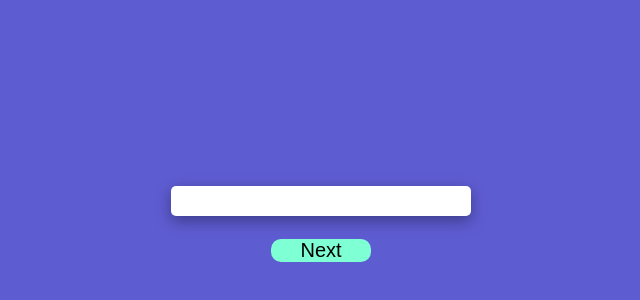
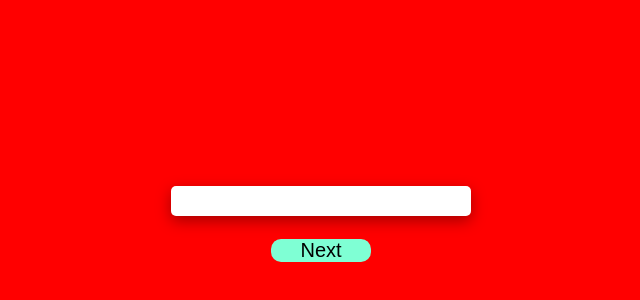
Before and after one commit to MohammadNaemEsfahani/regex-project, a plain HTML site: page index.html in a window 1280 px wide. Shown: the part 14-314 px from the top of the page, without its empty margins (319-959 px from the left). Drawn offline with Linux system fonts and the light colour scheme.

Commit message:
Update style.css

```diff
--- a/style.css
+++ b/style.css
@@ -5,7 +5,7 @@
 }
 body{
 
-    background-color: rgb(94, 92, 209);
+    background-color: red;
 }
 input,button{
     display: block;
```
